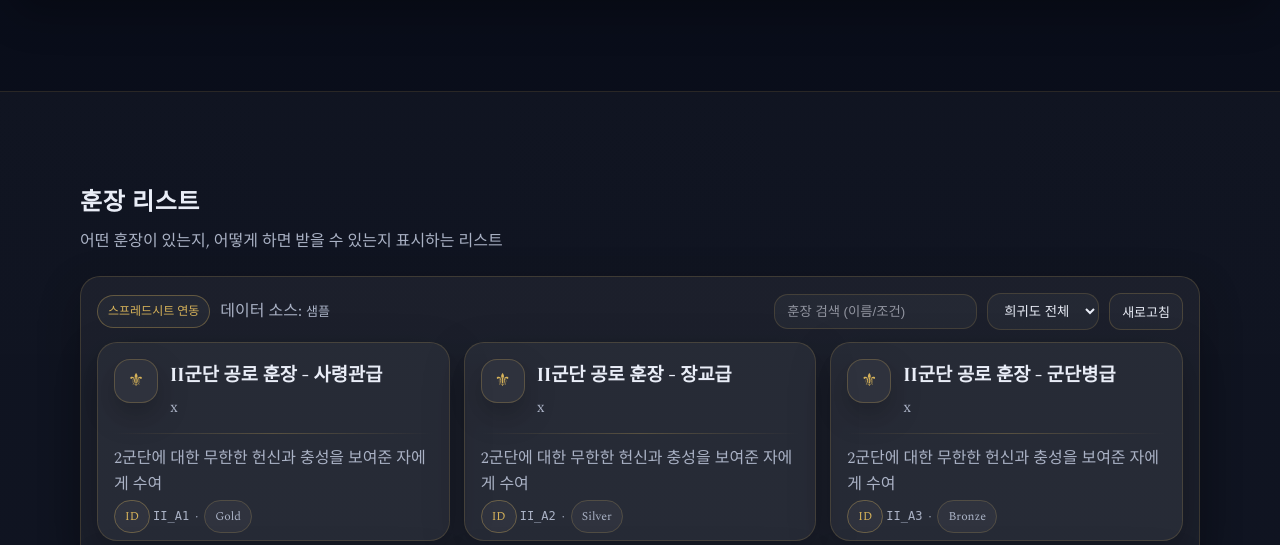
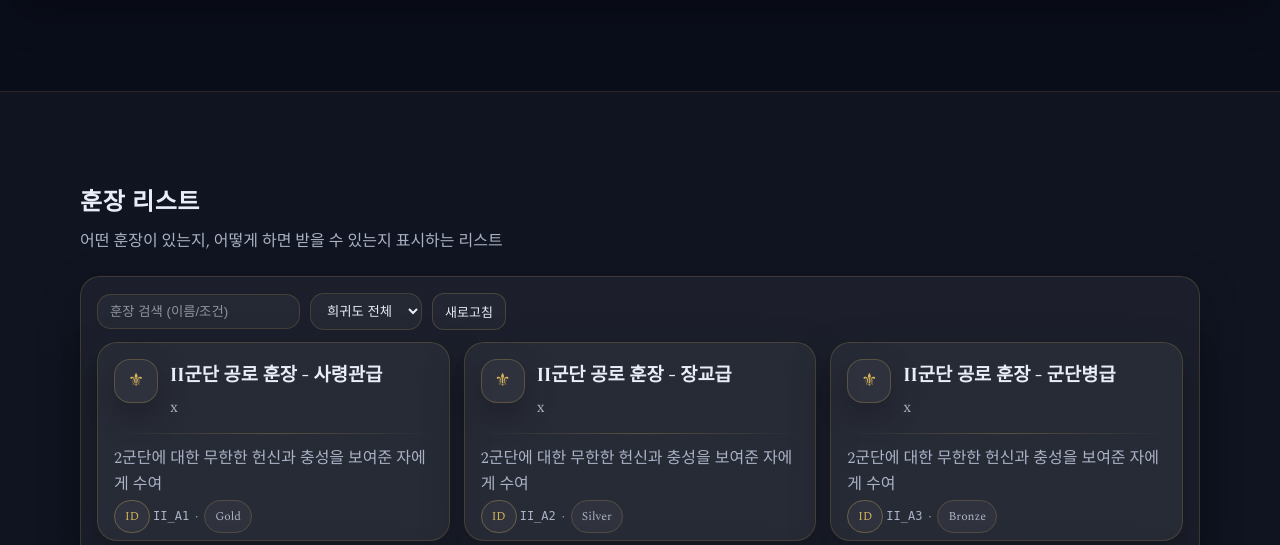
Before and after one commit to 29473838/HP, a Flask app: page / in a window 1280 px wide. Shown: the part 5367-5912 px from the top of the page. Run offline with Flask 3, Linux system fonts and the light colour scheme; some libraries are stand-ins or nearby versions.

Commit message:
Add files via upload

```diff
--- a/templates/index.html
+++ b/templates/index.html
@@ -305,10 +305,6 @@
 
         <div class="card reveal">
           <div class="toolbar">
-            <div class="toolbar__left">
-              <span class="badge badge--gold">스프레드시트 연동</span>
-              <span class="muted">데이터 소스: <code id="medalStatus">샘플</code></span>
-            </div>
             <div class="toolbar__right">
               <input class="input" id="medalSearch" placeholder="훈장 검색 (이름/조건)" />
               <select class="select" id="medalRarity">
```
